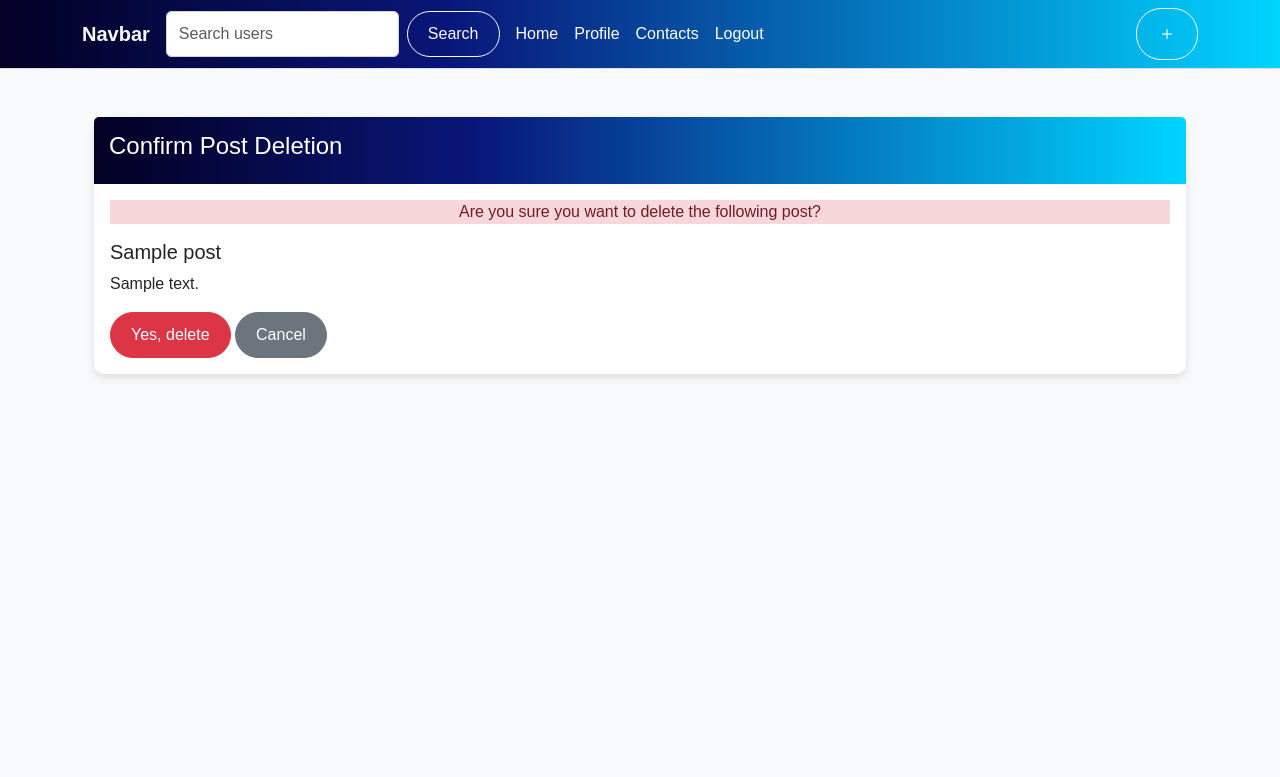
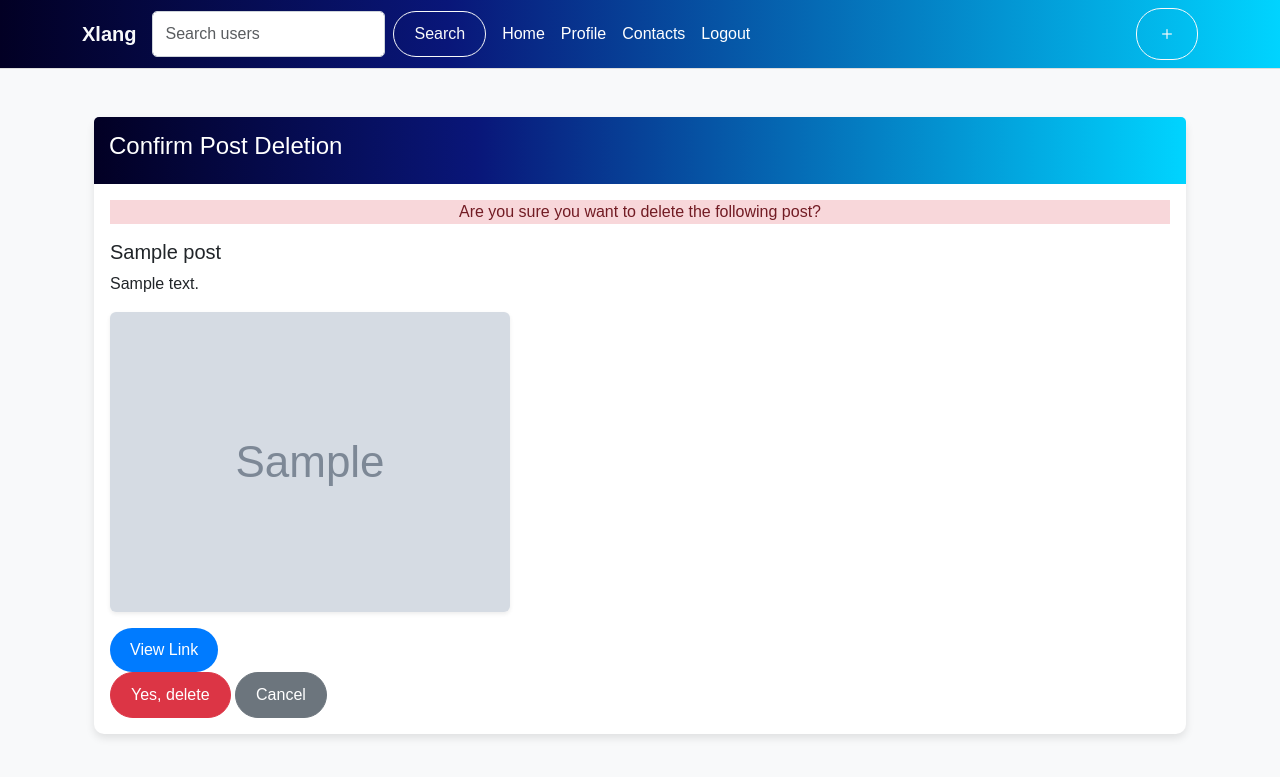
Before and after one commit to AmeriK88/Red-social-Django-XLang, a Django app: page /posts/delete/1/confirm/ in a window 1280 px wide. Shown: the top 777 px of the page. Run offline with Django 5.2, Linux system fonts and the light colour scheme; a user stored in the database is signed in; tables that the repository leaves empty hold one stand-in row (values such as "Sample post"); grey boxes marked "Sample" are stand-in pictures; some libraries are stand-ins or nearby versions.

```diff
--- a/posts/templates/posts/confirm_delete_post.html
+++ b/posts/templates/posts/confirm_delete_post.html
@@ -12,6 +12,19 @@
             <p class="text-center alert-error">Are you sure you want to delete the following post?</p>
             <h5>{{ post.title }}</h5>
             <p>{{ post.content }}</p>
+
+             <!-- Mostrar imagen si está disponible -->
+             {% if post.image %}
+             <div class="image-container mb-3">
+                 <img src="{{ post.image.url }}" alt="Post Image" class="img-fluid rounded shadow-sm">
+             </div>
+             {% endif %}
+
+             <!-- Mostrar enlace si está disponible -->
+             {% if post.link %}
+                 <a href="{{ post.link }}" target="_blank" class="btn btn-primary">View Link</a>
+             {% endif %}
+
             <form method="post">
                 {% csrf_token %}
                 <button type="submit" class="btn btn-danger">Yes, delete</button>
--- a/users/templates/users/base.html
+++ b/users/templates/users/base.html
@@ -20,7 +20,7 @@
 <body>
     <nav class="navbar navbar-expand-lg navbar-light bg-custom">
         <div class="container">
-            <a class="navbar-brand text-light" href="{% url 'home' %}">Navbar</a>
+            <a class="navbar-brand text-light" href="{% url 'home' %}">Xlang</a>
 
             <!-- Botón de alternancia para dispositivos móviles -->
             <button class="btn btn-outline-light navbar-toggler" type="button" data-bs-toggle="collapse" data-bs-target="#navbarNav" aria-controls="navbarNav" aria-expanded="false" aria-label="Toggle navigation">
```
Also changed, not shown: users/templates/users/home.html (+13 -5 lines).
